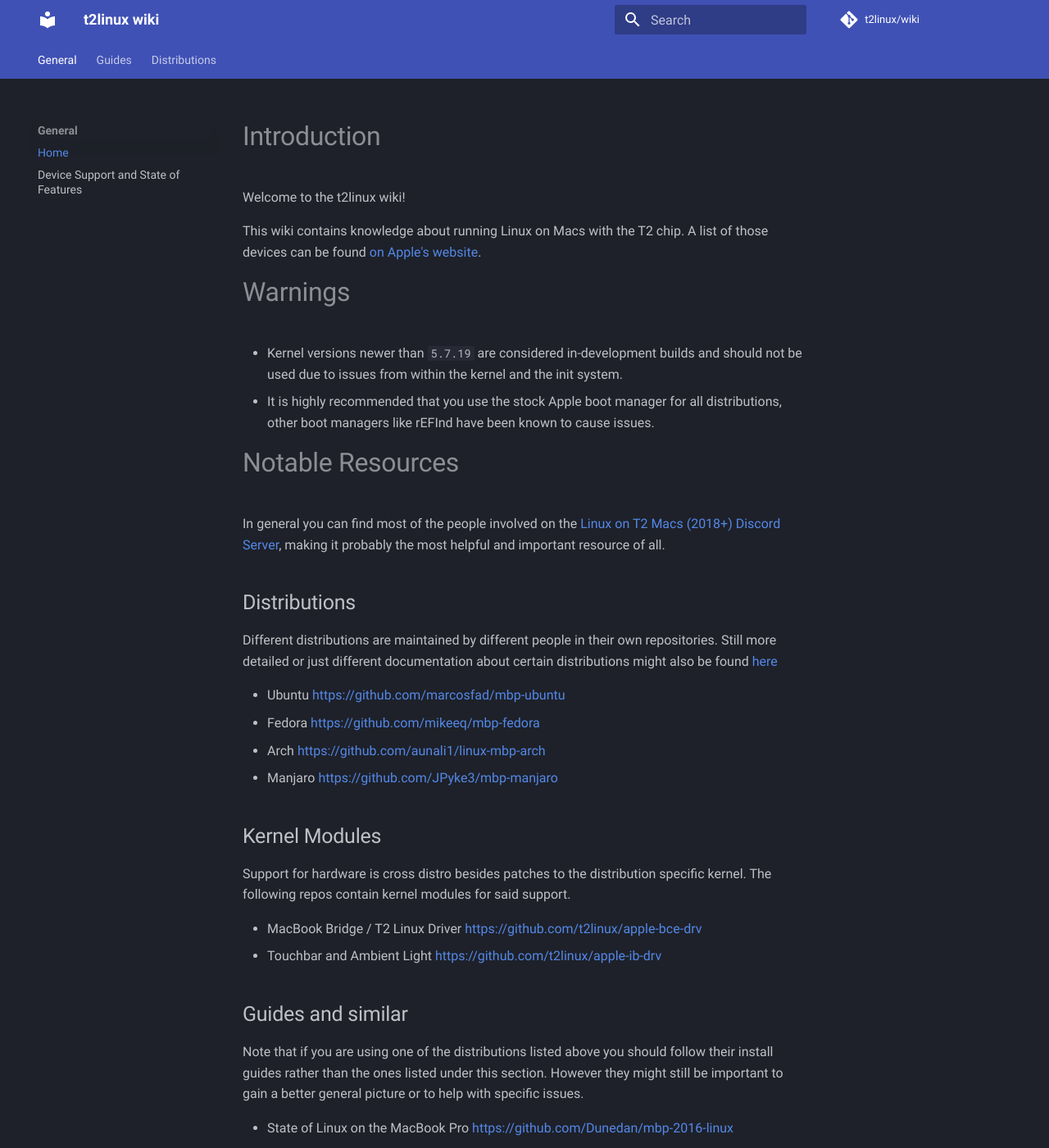
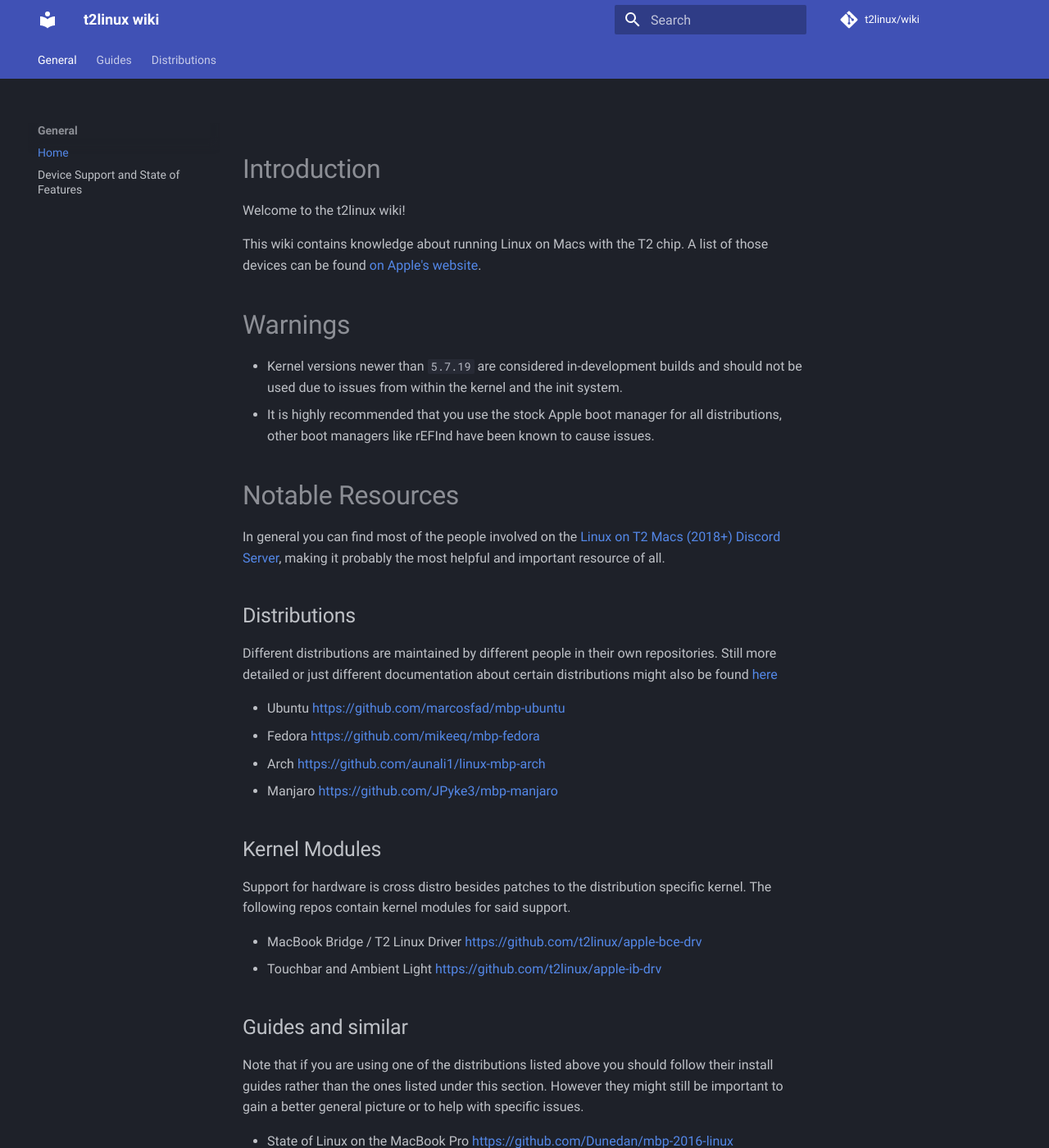
Before and after one commit to t2linux/wiki, an MkDocs documentation site: the page built from docs/index.md, in a window 1280 px wide and 1400 px high. Shown: the whole window at 82% size. Built offline with MkDocs 1.6.1 and Material for MkDocs 9.7.7, drawn with Linux system fonts in a browser that asks for light colours; comment, search, counter and statistics services are not loaded.

Commit message:
Stylesheets: Added layout style, adjusted h1 spacing
I think this looks a lot better

```diff
--- /dev/null
+++ b/docs/stylesheets/layout.css
@@ -0,0 +1,3 @@
+.md-typeset h1 {
+    margin: 2rem 0 0;
+}
--- a/mkdocs.yml
+++ b/mkdocs.yml
@@ -59,6 +59,7 @@ nav:
 extra_css:
     - stylesheets\colors.css
     - stylesheets\fonts.css
+    - stylesheets\layout.css
 
 extra:
     social:
```
